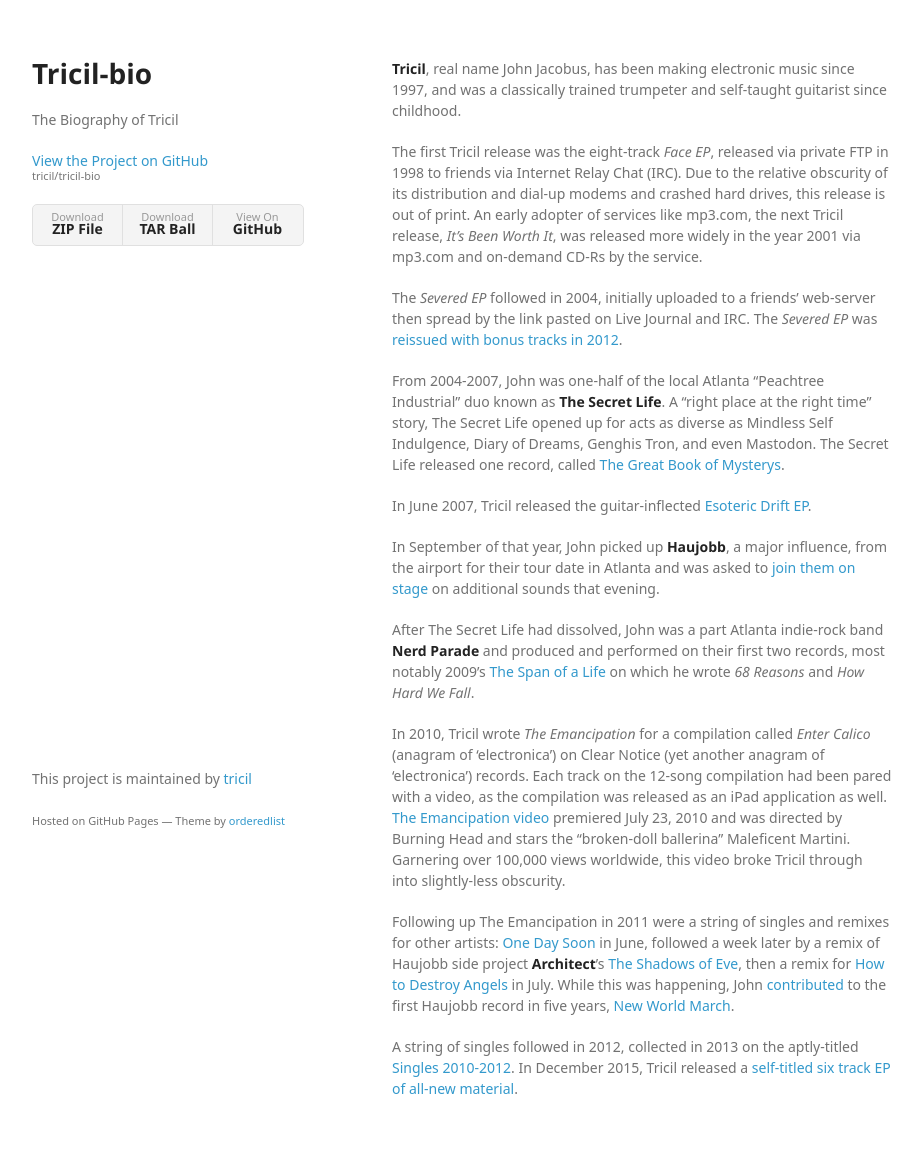
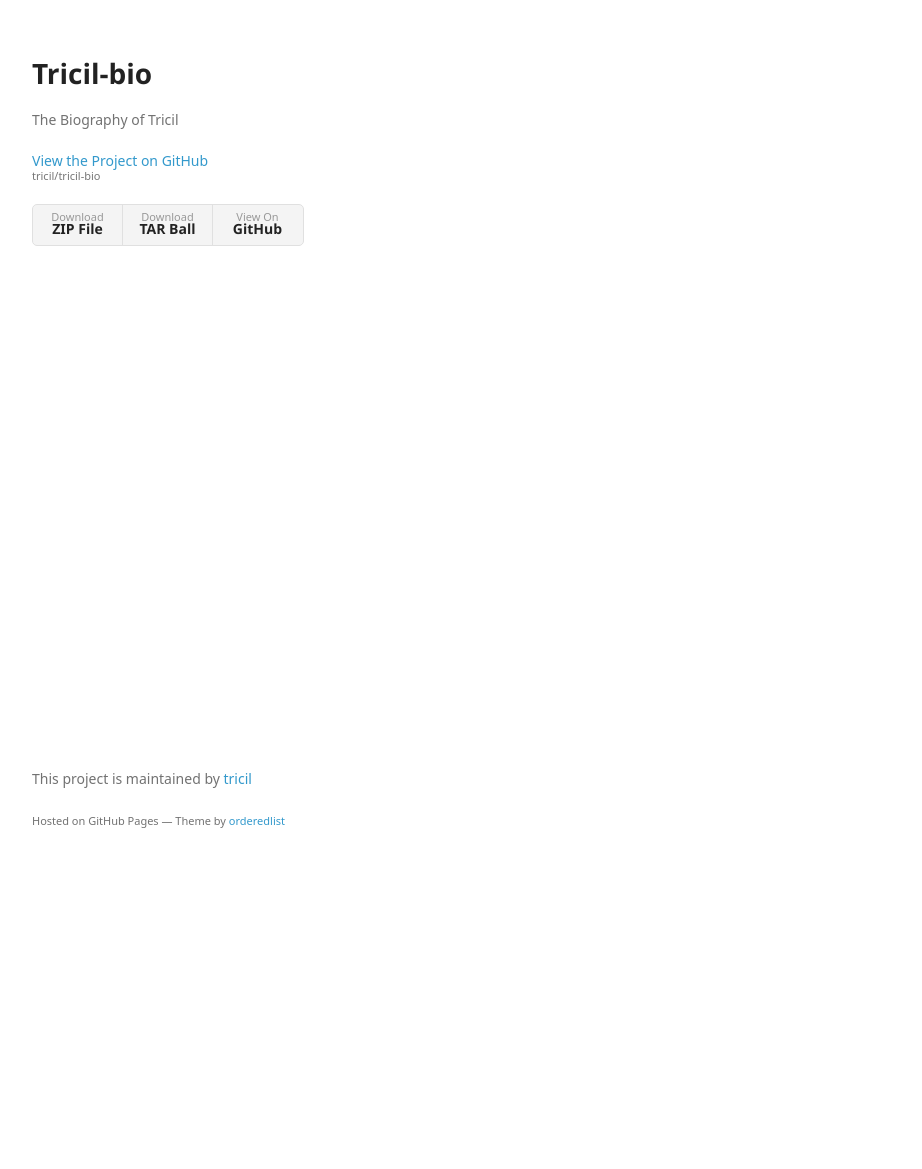
Before and after one commit to tricil/tricil-bio, a Jekyll site: the page built from index.md, in a window 1280 px wide. Shown: the whole page, without its empty margins (178-1100 px from the left). Built offline with Jekyll 4.4.1, drawn with Linux system fonts in a browser that asks for light colours; some web fonts are replaced; Markdown is read by kramdown in place of the engine named in the settings; after the commit the page ends 900 px from its top, so only the background shows below that.

Commit message:
this might not work

```diff
--- a/index.md
+++ b/index.md
@@ -1,22 +1,3 @@
 ---
 layout: index
 ---
-**Tricil**, real name John Jacobus, has been making electronic music since 1997, and was a classically trained trumpeter and self-taught guitarist since childhood.
-
-The first Tricil release was the eight-track *Face EP*, released via private FTP in 1998 to friends via Internet Relay Chat (IRC). Due to the relative obscurity of its distribution and dial-up modems and crashed hard drives, this release is out of print. An early adopter of services like mp3.com, the next Tricil release, *It's Been Worth It*, was released more widely in the year 2001 via mp3.com and on-demand CD-Rs by the service.
-
-The *Severed EP* followed in 2004, initially uploaded to a friends' web-server then spread by the link pasted on Live Journal and IRC. The *Severed EP* was [reissued with bonus tracks in 2012](http://tricil.bandcamp.com/album/severed).
-
-From 2004-2007, John was one-half of the local Atlanta "Peachtree Industrial" duo known as **The Secret Life**. A "right place at the right time" story, The Secret Life opened up for acts as diverse as Mindless Self Indulgence, Diary of Dreams, Genghis Tron, and even Mastodon. The Secret Life released one record, called [The Great Book of Mysterys](http://ituuns.com/album/t-g-b-o-m-a-h-t-s-t).
-
-In June 2007, Tricil released the guitar-inflected [Esoteric Drift EP](http://tricil.bandcamp.com/album/esoteric-drift).
-
-In September of that year, John picked up **Haujobb**, a major influence, from the airport for their tour date in Atlanta and was asked to [join them on stage](https://www.flickr.com/photos/tricil/albums/72157623331983545) on additional sounds that evening.
-
-After The Secret Life had dissolved, John was a part Atlanta indie-rock band **Nerd Parade** and produced and performed on their first two records, most notably 2009's [The Span of a Life](https://pupsounds.bandcamp.com/album/the-span-of-a-life) on which he wrote *68 Reasons* and *How Hard We Fall*.
-
-In 2010, Tricil wrote *The Emancipation* for a compilation called *Enter Calico* (anagram of 'electronica') on Clear Notice (yet another anagram of 'electronica') records. Each track on the 12-song compilation had been pared with a video, as the compilation was released as an iPad application as well. [The Emancipation video](https://vimeo.com/13230643) premiered July 23, 2010 and was directed by Burning Head and stars the "broken-doll ballerina" Maleficent Martini. Garnering over 100,000 views worldwide, this video broke Tricil through into slightly-less obscurity.
-
-Following up The Emancipation in 2011 were a string of singles and remixes for other artists: [One Day Soon](https://vimeo.com/25706779) in June, followed a week later by a remix of Haujobb side project **Architect**'s [The Shadows of Eve](https://www.youtube.com/watch?v=R1oYYsUFqpU), then a remix for [How to Destroy Angels](https://www.youtube.com/watch?v=h08aXHhqlLU) in July. While this was happening, John [contributed](http://www.discogs.com/artist/2491455-John-Jacobus) to the first Haujobb record in five years, [New World March](https://haujobb.bandcamp.com/album/new-world-march).
-
-A string of singles followed in 2012, collected in 2013 on the aptly-titled [Singles 2010-2012](https://tricil.bandcamp.com/album/singles-2010-2012). In December 2015, Tricil released a [self-titled six track EP of all-new material](https://tricil.bandcamp.com/album/tricil).
```
